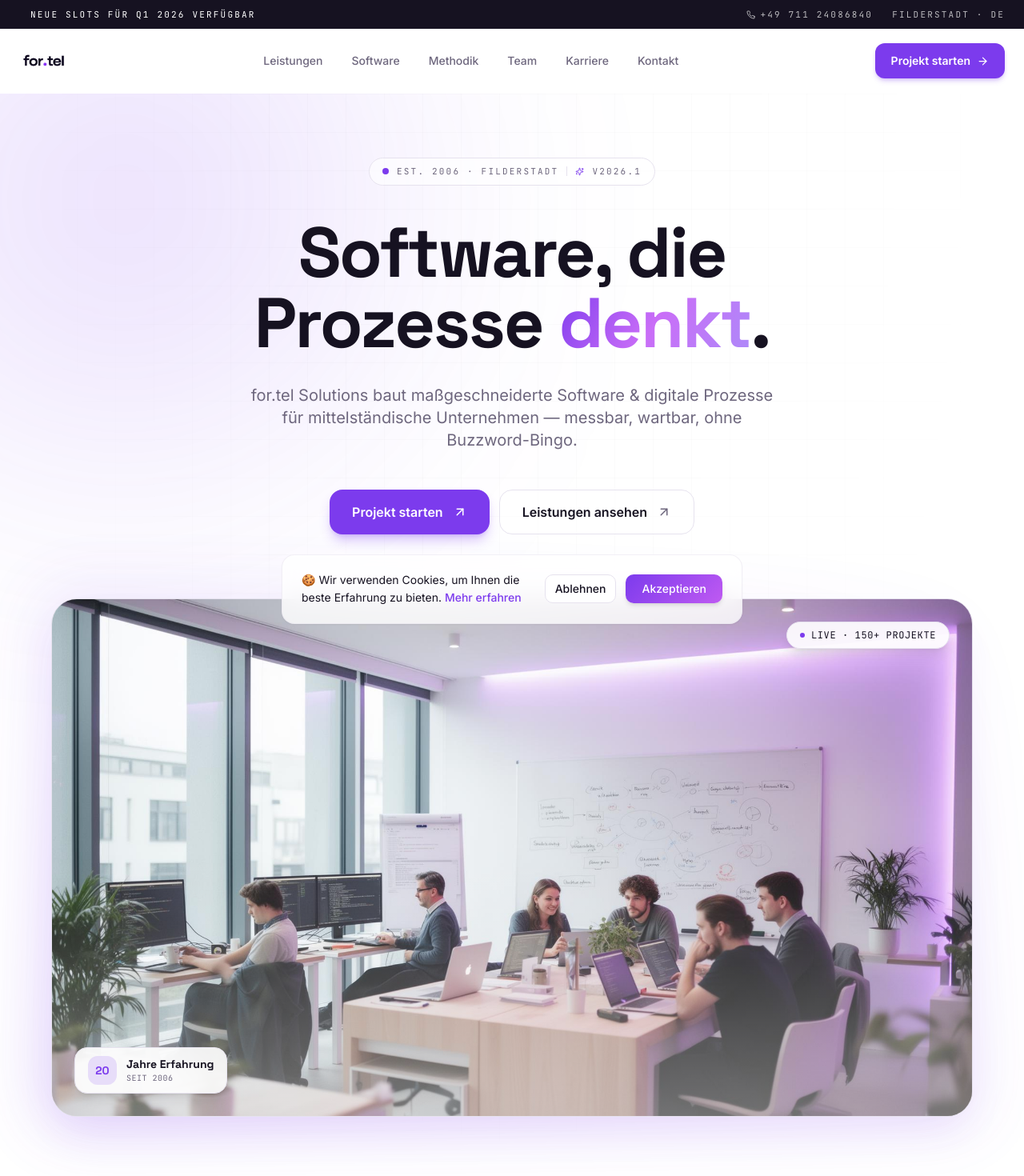
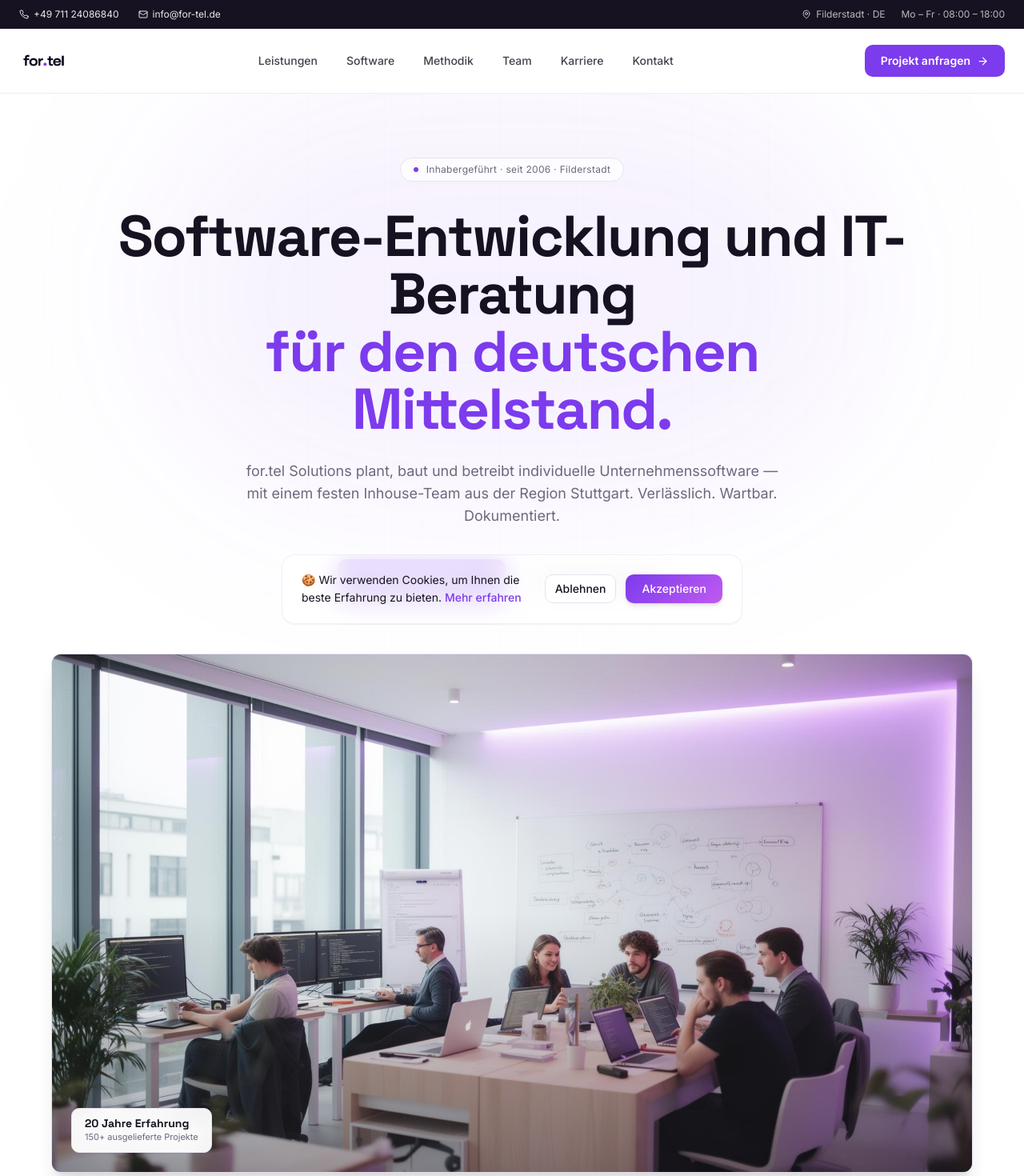
Before and after one commit to dvvvvv411/fortel, a React (Vite) app: page / in a window 1280 px wide. Shown: the top 1470 px of the page at 80% size. Built offline with nearby package versions, Linux system fonts and the light colour scheme; the HTML template or start-up script is replaced by a standard one.

Commit message:
Changes
Co-authored-by: dvvvvv411 <212236081+dvvvvv411@users.noreply.github.com>

```diff
--- a/src/components/landing-v2/HeroBento.tsx
+++ b/src/components/landing-v2/HeroBento.tsx
@@ -1,60 +1,49 @@
 import { Link } from 'react-router-dom';
-import { ArrowUpRight, Sparkles } from 'lucide-react';
-import { useScrollAnimation } from '@/hooks/useScrollAnimation';
+import { ArrowRight } from 'lucide-react';
 import heroImage from '@/assets/landing/hero-office.jpg';
 
 const HeroBento = () => {
-  const { ref, isVisible } = useScrollAnimation(0.05);
-
   return (
-    <section ref={ref} className="relative pt-16 sm:pt-20 pb-20 sm:pb-28 px-4 sm:px-6 overflow-hidden">
-      {/* Background layers */}
-      <div className="absolute inset-0 grid-pattern opacity-[0.35] pointer-events-none [mask-image:radial-gradient(ellipse_at_top,black_30%,transparent_70%)]" />
-      <div className="absolute -top-40 -left-40 w-[600px] h-[600px] rounded-full bg-primary/15 blur-[140px] pointer-events-none animate-orb" />
-      <div className="absolute -top-20 right-0 w-[500px] h-[500px] rounded-full bg-primary-glow/25 blur-[140px] pointer-events-none animate-orb-delayed" />
+    <section className="relative pt-16 sm:pt-20 pb-20 sm:pb-24 px-4 sm:px-6 overflow-hidden">
+      {/* very subtle background */}
+      <div className="absolute inset-0 grid-pattern opacity-[0.18] pointer-events-none [mask-image:radial-gradient(ellipse_at_top,black_30%,transparent_75%)]" />
+      <div className="absolute top-0 left-1/2 -translate-x-1/2 w-[900px] h-[500px] rounded-full bg-primary/[0.07] blur-[120px] pointer-events-none" />
 
       <div className="relative max-w-6xl mx-auto">
-        <div className="hero-animate hero-animate-1 flex justify-center mb-10">
-          <div className="inline-flex items-center gap-2.5 px-4 py-2 rounded-full border border-border bg-background/60 backdrop-blur font-mono text-[11px] uppercase tracking-[0.2em] text-muted-foreground">
-            <span className="relative flex h-2 w-2">
-              <span className="absolute inline-flex h-full w-full rounded-full bg-primary opacity-75 animate-ping" />
-              <span className="relative inline-flex h-2 w-2 rounded-full bg-primary" />
-            </span>
-            <span>est. 2006 · filderstadt</span>
-            <span className="w-px h-3 bg-border" />
-            <Sparkles size={11} className="text-primary" />
-            <span>v2026.1</span>
+        <div className="hero-animate hero-animate-1 flex justify-center mb-8">
+          <div className="inline-flex items-center gap-2.5 px-4 py-1.5 rounded-full border border-border bg-background/70 text-xs tracking-wide text-muted-foreground">
+            <span className="h-1.5 w-1.5 rounded-full bg-primary" />
+            <span>Inhabergeführt · seit 2006 · Filderstadt</span>
           </div>
         </div>
 
-        <h1 className="hero-animate hero-animate-2 text-center font-display text-[2.75rem] sm:text-6xl lg:text-7xl xl:text-[5.5rem] font-bold leading-[0.98] tracking-tight max-w-5xl mx-auto">
-          Software, die <br className="hidden sm:block" />
-          Prozesse <span className="gradient-text-violet">denkt</span>.
+        <h1 className="hero-animate hero-animate-2 text-center font-display text-[2.5rem] sm:text-5xl lg:text-6xl xl:text-[4.5rem] font-bold leading-[1.05] tracking-tight max-w-5xl mx-auto">
+          Software-Entwicklung und IT-Beratung
+          <span className="block text-primary">für den deutschen Mittelstand.</span>
         </h1>
 
-        <p className="hero-animate hero-animate-3 mt-8 max-w-2xl mx-auto text-center text-base sm:text-lg lg:text-xl text-muted-foreground leading-relaxed">
-          for.tel Solutions baut maßgeschneiderte Software & digitale Prozesse für
-          mittelständische Unternehmen — messbar, wartbar, ohne Buzzword-Bingo.
+        <p className="hero-animate hero-animate-3 mt-7 max-w-2xl mx-auto text-center text-base sm:text-lg text-muted-foreground leading-relaxed">
+          for.tel Solutions plant, baut und betreibt individuelle Unternehmens­software —
+          mit einem festen Inhouse-Team aus der Region Stuttgart. Verlässlich. Wartbar.
+          Dokumentiert.
         </p>
 
-        <div className="hero-animate hero-animate-4 mt-12 flex flex-col sm:flex-row gap-3 justify-center">
-          <Link to="/kontakt" className="group inline-flex items-center justify-center gap-3 px-7 h-14 rounded-2xl bg-primary text-primary-foreground font-semibold shadow-lg shadow-primary/30 hover:shadow-primary/50 transition-all">
-            <span>Projekt starten</span>
-            <ArrowUpRight size={18} className="transition-transform group-hover:translate-x-1 group-hover:-translate-y-1" />
+        <div className="hero-animate hero-animate-4 mt-10 flex flex-col sm:flex-row gap-3 justify-center">
+          <Link to="/kontakt" className="group inline-flex items-center justify-center gap-2 px-7 h-13 py-3.5 rounded-md bg-primary text-primary-foreground font-semibold hover:bg-primary/90 transition-all">
+            <span>Projekt anfragen</span>
+            <ArrowRight size={17} className="transition-transform group-hover:translate-x-1" />
           </Link>
-          <Link to="/leistungen" className="group inline-flex items-center justify-center gap-3 px-7 h-14 rounded-2xl border border-border bg-background/60 backdrop-blur font-semibold hover:border-primary/40 transition-all">
+          <Link to="/leistungen" className="group inline-flex items-center justify-center gap-2 px-7 py-3.5 rounded-md border border-border bg-background font-semibold hover:border-primary/40 hover:text-primary transition-all">
             <span>Leistungen ansehen</span>
-            <ArrowUpRight size={18} className="text-muted-foreground transition-transform group-hover:translate-x-1 group-hover:-translate-y-1" />
           </Link>
         </div>
 
         {/* Hero image */}
-        <div className="hero-animate hero-animate-5 mt-20 relative">
-          <div className="absolute -inset-4 bg-gradient-to-tr from-primary/30 via-primary-glow/20 to-transparent rounded-[2.5rem] blur-2xl opacity-70" />
-          <div className="relative rounded-[2rem] overflow-hidden border border-border shadow-2xl shadow-primary/10 bg-muted">
+        <div className="hero-animate hero-animate-5 mt-16 relative">
+          <div className="relative rounded-xl overflow-hidden border border-border shadow-xl bg-muted">
             <img
               src={heroImage}
-              alt="Modernes Software-Team von for.tel Solutions bei der Arbeit"
+              alt="Software-Team von for.tel Solutions am Standort Filderstadt"
               width={1920}
               height={1080}
               loading="eager"
@@ -63,40 +52,13 @@ const HeroBento = () => {
               onContextMenu={(e) => e.preventDefault()}
               className="w-full h-auto object-cover aspect-[16/9]"
             />
-            <div className="absolute inset-0 bg-gradient-to-t from-background/40 via-transparent to-transparent pointer-events-none" />
-            {/* Floating stat chip */}
-            <div className="absolute bottom-5 left-5 sm:bottom-7 sm:left-7 inline-flex items-center gap-3 px-4 py-2.5 rounded-2xl bg-background/90 backdrop-blur-xl border border-border shadow-lg">
-              <div className="w-9 h-9 rounded-xl bg-primary/15 flex items-center justify-center">
-                <span className="font-display font-bold text-primary text-sm">20</span>
-              </div>
+            <div className="absolute inset-0 bg-gradient-to-t from-foreground/30 via-transparent to-transparent pointer-events-none" />
+            <div className="absolute bottom-5 left-5 sm:bottom-6 sm:left-6 inline-flex items-center gap-3 px-4 py-2.5 rounded-md bg-background/95 backdrop-blur border border-border shadow-sm">
               <div className="text-left">
-                <p className="font-display text-sm font-bold leading-tight">Jahre Erfahrung</p>
-                <p className="text-[10px] text-muted-foreground font-mono uppercase tracking-wider">seit 2006</p>
+                <p className="font-display text-sm font-bold leading-tight">20 Jahre Erfahrung</p>
+                <p className="text-[11px] text-muted-foreground">150+ ausgelieferte Projekte</p>
               </div>
             </div>
-            <div className="hidden sm:flex absolute top-5 right-5 sm:top-7 sm:right-7 items-center gap-2 px-4 py-2 rounded-full bg-background/90 backdrop-blur-xl border border-border shadow-lg">
-              <span className="w-1.5 h-1.5 rounded-full bg-primary animate-pulse" />
-              <span className="text-xs font-mono uppercase tracking-wider">live · 150+ projekte</span>
-            </div>
-          </div>
-        </div>
-
-        {/* Marquee */}
-        <div className="hero-animate hero-animate-5 mt-20 overflow-hidden">
-          <div className="flex gap-12 animate-ticker font-mono text-[11px] uppercase tracking-[0.25em] text-muted-foreground/70 whitespace-nowrap">
-            {Array.from({ length: 2 }).map((_, k) => (
-              <div key={k} className="flex gap-12 shrink-0 items-center">
-                {[
-                  'Custom Software', 'Prozessdigitalisierung', 'KI & Automatisierung',
-                  'ERP & CRM', 'Cloud & DevOps', 'IT-Beratung',
-                ].map((w) => (
-                  <span key={w} className="flex items-center gap-12 shrink-0">
-                    <span>{w}</span>
-                    <span className="text-primary/60">●</span>
-                  </span>
-                ))}
-              </div>
-            ))}
           </div>
         </div>
       </div>
--- a/src/components/landing/Navbar.tsx
+++ b/src/components/landing/Navbar.tsx
@@ -32,19 +32,20 @@ const Navbar = () => {
 
   return (
     <>
-      {/* Top announcement bar */}
-      <div className="relative z-[60] hidden md:block bg-foreground text-background">
-        <div className="max-w-7xl mx-auto px-6 h-9 flex items-center justify-between text-[11px] font-mono uppercase tracking-[0.2em]">
-          <div className="flex items-center gap-2">
-            <span className="relative flex h-1.5 w-1.5">
-              <span className="absolute inline-flex h-full w-full rounded-full bg-primary-glow opacity-75 animate-ping" />
-              <span className="relative inline-flex h-1.5 w-1.5 rounded-full bg-primary-glow" />
-            </span>
-            <span>Neue Slots für Q1 2026 verfügbar</span>
+      {/* Contact top bar */}
+      <div className="relative z-[60] hidden md:block bg-foreground text-background/90">
+        <div className="max-w-7xl mx-auto px-6 h-9 flex items-center justify-between text-xs">
+          <div className="flex items-center gap-6">
+            <a href="tel:+4971124086840" className="hover:text-background transition-colors flex items-center gap-1.5">
+              <Phone size={12}/> +49 711 24086840
+            </a>
+            <a href="mailto:info@for-tel.de" className="hover:text-background transition-colors flex items-center gap-1.5">
+              <Mail size={12}/> info@for-tel.de
+            </a>
           </div>
-          <div className="flex items-center gap-6 text-background/70">
-            <a href="tel:+4971124086840" className="hover:text-background transition-colors flex items-center gap-1.5"><Phone size={11}/> +49 711 24086840</a>
-            <span className="hidden lg:inline">Filderstadt · DE</span>
+          <div className="flex items-center gap-5 text-background/70">
+            <span className="flex items-center gap-1.5"><MapPin size={12}/> Filderstadt · DE</span>
+            <span className="hidden lg:inline">Mo – Fr · 08:00 – 18:00</span>
           </div>
         </div>
       </div>
@@ -53,8 +54,8 @@ const Navbar = () => {
       <header
         className={`sticky top-0 z-50 w-full transition-all duration-300 ${
           scrolled
-            ? 'bg-background/85 backdrop-blur-xl border-b border-border shadow-sm'
-            : 'bg-background/40 backdrop-blur-md border-b border-transparent'
+            ? 'bg-background/95 backdrop-blur-md border-b border-border shadow-sm'
+            : 'bg-background border-b border-border/60'
         }`}
       >
         <div className={`max-w-7xl mx-auto px-4 sm:px-6 flex items-center justify-between transition-all duration-300 ${scrolled ? 'h-16' : 'h-20'}`}>
@@ -67,7 +68,7 @@ const Navbar = () => {
               fetchPriority="high"
               draggable={false}
               onContextMenu={(e) => e.preventDefault()}
-              className={`w-auto object-contain hover:scale-105 transition-all duration-300 ${scrolled ? 'h-8' : 'h-10'}`}
+              className={`w-auto object-contain transition-all duration-300 ${scrolled ? 'h-8' : 'h-10'}`}
             />
           </Link>
 
@@ -80,7 +81,7 @@ const Navbar = () => {
                   key={link.href}
                   to={link.href}
                   className={`relative text-sm font-medium transition-colors group ${
-                    active ? 'text-foreground' : 'text-muted-foreground hover:text-foreground'
+                    active ? 'text-primary' : 'text-foreground/80 hover:text-primary'
                   }`}
                 >
                   {link.label}
@@ -94,15 +95,15 @@ const Navbar = () => {
           <div className="flex items-center gap-3">
             <Link
               to="/kontakt"
-              className="hidden md:inline-flex items-center gap-2 px-5 h-11 rounded-xl bg-primary text-primary-foreground text-sm font-semibold shadow-md shadow-primary/25 hover:shadow-primary/40 hover:translate-y-[-1px] transition-all whitespace-nowrap"
+              className="hidden md:inline-flex items-center gap-2 px-5 h-10 rounded-md bg-primary text-primary-foreground text-sm font-semibold hover:bg-primary/90 transition-all whitespace-nowrap"
             >
-              Projekt starten
+              Projekt anfragen
               <ArrowRight size={15} />
             </Link>
 
             {/* Mobile burger */}
             <button
-              className="lg:hidden p-2.5 rounded-xl border border-border bg-background/70 hover:bg-background transition-colors text-foreground"
+              className="lg:hidden p-2.5 rounded-md border border-border bg-background text-foreground"
               onClick={() => setMobileOpen(true)}
               aria-label="Menü öffnen"
             >
@@ -118,7 +119,7 @@ const Navbar = () => {
           mobileOpen ? 'opacity-100 pointer-events-auto' : 'opacity-0 pointer-events-none'
         }`}
       >
-        <div className="absolute inset-0 bg-foreground/30 backdrop-blur-sm" onClick={() => setMobileOpen(false)} />
+        <div className="absolute inset-0 bg-foreground/40 backdrop-blur-sm" onClick={() => setMobileOpen(false)} />
         <div
           className={`absolute inset-y-0 right-0 w-[88%] max-w-[360px] bg-background shadow-2xl flex flex-col transition-transform duration-300 ease-out ${
             mobileOpen ? 'translate-x-0' : 'translate-x-full'
@@ -137,34 +138,34 @@ const Navbar = () => {
             </button>
           </div>
 
-          <nav className="flex-1 flex flex-col px-6 pt-8 gap-1 overflow-y-auto">
-            {navLinks.map((link, i) => (
+          <nav className="flex-1 flex flex-col px-6 pt-6 gap-1 overflow-y-auto">
+            {navLinks.map((link) => (
               <Link
                 key={link.href}
                 to={link.href}
                 onClick={() => setMobileOpen(false)}
-                className={`py-3.5 text-xl font-display font-semibold border-b border-border/50 flex items-center justify-between group transition-colors ${
+                className={`py-3.5 text-lg font-display font-semibold border-b border-border/60 flex items-center justify-between group transition-colors ${
                   location.pathname === link.href ? 'text-primary' : 'text-foreground hover:text-primary'
                 }`}
               >
-                <span><span className="text-xs font-mono text-muted-foreground mr-3">0{i + 1}</span>{link.label}</span>
+                <span>{link.label}</span>
                 <ArrowRight size={16} className="text-muted-foreground group-hover:text-primary group-hover:translate-x-1 transition-all" />
               </Link>
             ))}
           </nav>
 
-          <div className="px-6 py-6 border-t border-border bg-muted/30 space-y-3">
+          <div className="px-6 py-6 border-t border-border bg-muted/40 space-y-3">
             <div className="space-y-2 text-sm text-muted-foreground">
               <a href="tel:+4971124086840" className="flex items-center gap-2.5 hover:text-foreground transition-colors"><Phone size={14} className="text-primary"/> +49 711 24086840</a>
-              <a href="mailto:info@fortel.de" className="flex items-center gap-2.5 hover:text-foreground transition-colors"><Mail size={14} className="text-primary"/> info@fortel.de</a>
+              <a href="mailto:info@for-tel.de" className="flex items-center gap-2.5 hover:text-foreground transition-colors"><Mail size={14} className="text-primary"/> info@for-tel.de</a>
               <div className="flex items-center gap-2.5"><MapPin size={14} className="text-primary"/> Filderstadt, DE</div>
             </div>
             <Link
               to="/kontakt"
               onClick={() => setMobileOpen(false)}
-              className="flex items-center justify-center gap-2 w-full px-6 py-3.5 rounded-xl bg-primary text-primary-foreground font-semibold"
+              className="flex items-center justify-center gap-2 w-full px-6 py-3.5 rounded-md bg-primary text-primary-foreground font-semibold"
             >
-              Projekt starten
+              Projekt anfragen
               <ArrowRight size={16} />
             </Link>
           </div>
```
Also changed, not shown: src/components/landing-v2/CertificationsBar.tsx (added, +45 -0 lines), src/components/landing-v2/TrustLogos.tsx (added, +44 -0 lines).
